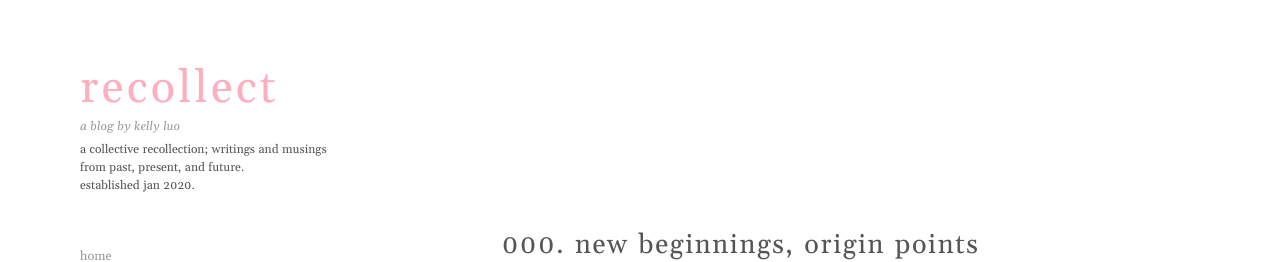
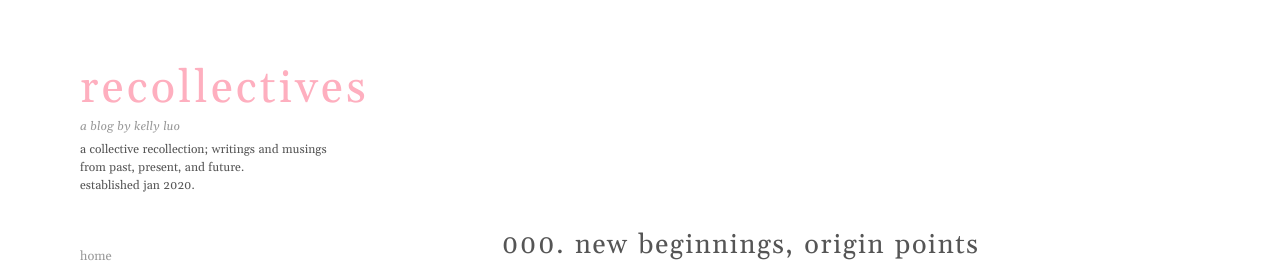
Before and after one commit to kellyluo25/recollectives, a Jekyll site: the page built from index.html, in a window 1280 px wide. Shown: the top 262 px of the page. Built offline with Jekyll 4.4.1, drawn with Linux system fonts in a browser that asks for light colours.

Commit message:
update config and blog name

```diff
--- a/_config.yml
+++ b/_config.yml
@@ -1,4 +1,4 @@
-title: recollect
+title: recollectives
 description: "a blog by kelly luo"
 url: https://blog.kellyluo.me
 keywords: ["blog", "kelly luo", "kelly luo harvard"]
```
